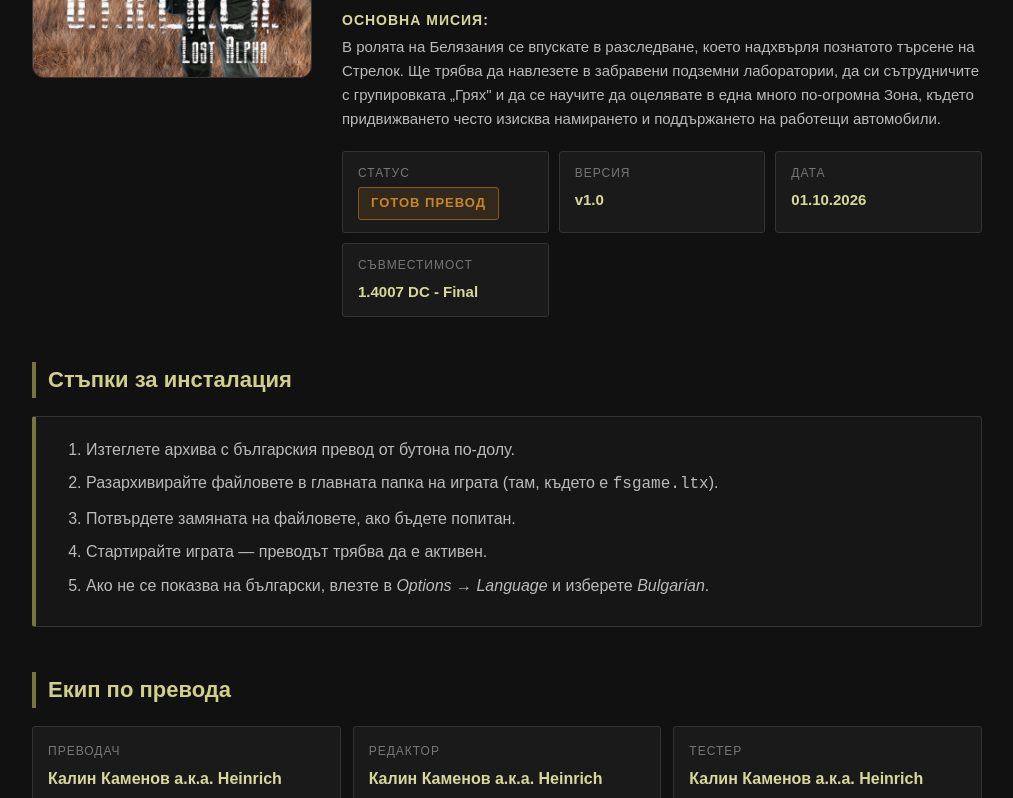
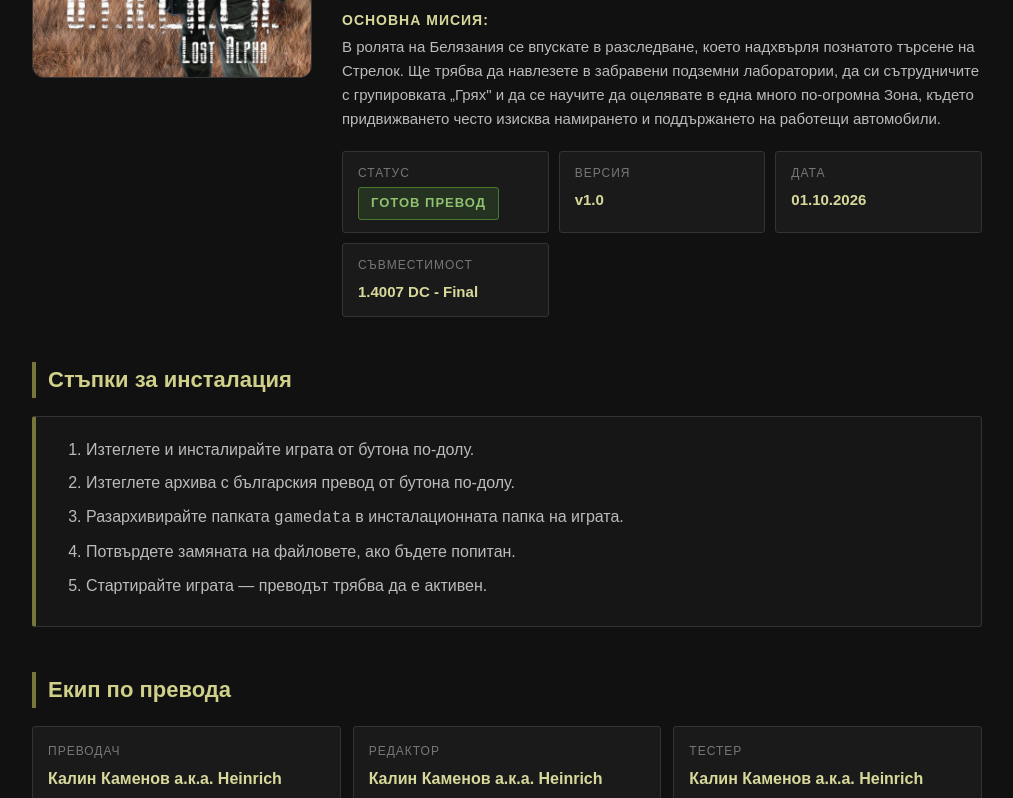
Before and after one commit to Heinrich215/Heinrich215.github.io, a plain HTML site: page lost-alpha.html in a window 1280 px wide. Shown: the part 659-1457 px from the top of the page, without its empty margins (133-1146 px from the left). Drawn offline with Linux system fonts and the light colour scheme.

Commit message:
Update translation status and installation steps

```diff
--- a/lost-alpha.html
+++ b/lost-alpha.html
@@ -402,7 +402,7 @@
             <div class="meta-grid">
                 <div class="meta-item">
                     <span class="label">Статус</span>
-                    <span class="status status-editing">ГОТОВ ПРЕВОД</span>
+                    <span class="status status-ready">ГОТОВ ПРЕВОД</span>
                 </div>
                 <div class="meta-item">
                     <span class="label">Версия</span>
@@ -425,11 +425,11 @@
         <h3>Стъпки за инсталация</h3>
         <div class="install-steps">
             <ol>
-                <li>Изтеглете архива с българския превод от бутона по-долу.</li>
-                <li>Разархивирайте файловете в главната папка на играта (там, където е <code>fsgame.ltx</code>).</li>
+                <li>Изтеглете и инсталирайте играта от бутона по-долу.</li>
+				<li>Изтеглете архива с българския превод от бутона по-долу.</li>
+                <li>Разархивирайте папката <code>gamedata</code> в инсталационната папка на играта.</li>
                 <li>Потвърдете замяната на файловете, ако бъдете попитан.</li>
                 <li>Стартирайте играта — преводът трябва да е активен.</li>
-                <li>Ако не се показва на български, влезте в <em>Options → Language</em> и изберете <em>Bulgarian</em>.</li>
             </ol>
         </div>
     </section>
```
